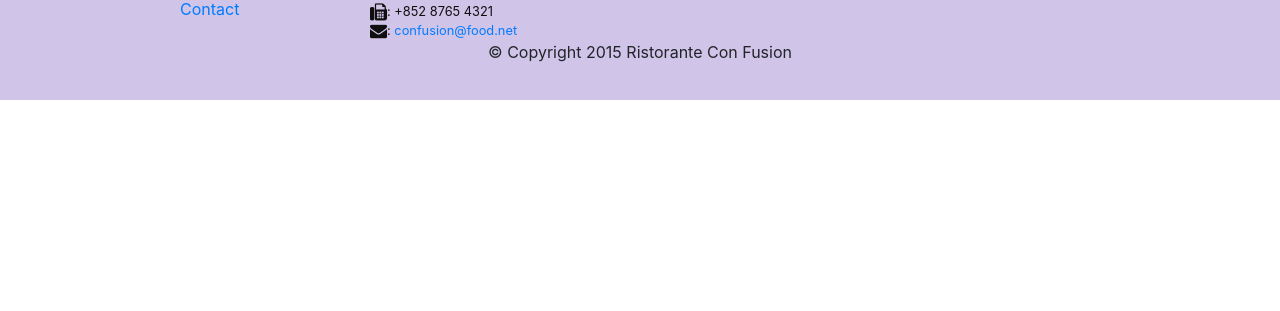
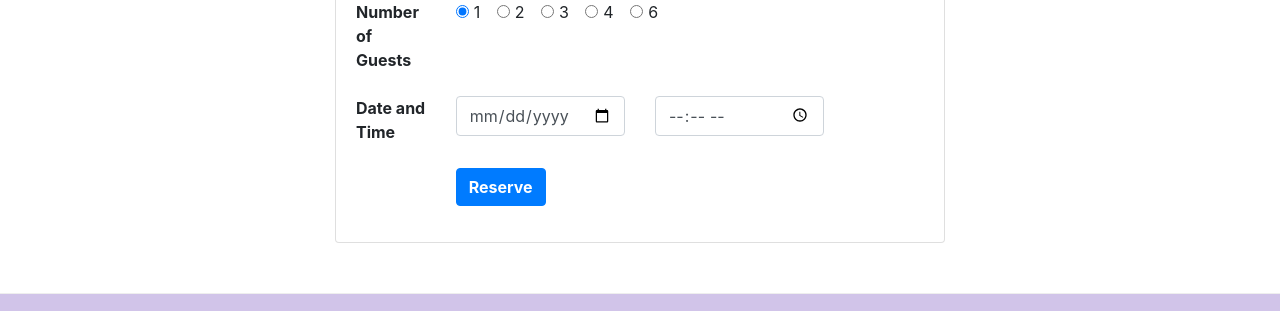
Before and after one commit to swapnilborse42/Front-End-Web-UI-Frameworks-and-Tools-Bootstrap-4-Week1, a website: page index.html in a window 1280 px wide. Shown: the part 1640-1951 px from the top of the page. Before the commit the page ends 1740 px from the top, so only its background shows below. Drawn offline with nearby package versions, Linux system fonts and the light colour scheme.

Commit message:
Week 2 complete

```diff
--- a/index.html
+++ b/index.html
@@ -45,6 +45,9 @@
                 <div class="col-12 col-sm align-self-center">
                     <img src="img/logo.png" class="img-fluid">
                 </div>
+                <div class="col-12 mt-5 mt-sm-0 col-sm-3 text-center align-self-center">
+                    <a href="#reservation" type="button" class="btn btn-sm btn-warning">Reserve table</a>
+                </div>
             </div>
         </div>
     </header>
@@ -59,7 +62,7 @@
                     <img class="d-flex mr-3 img-thumbnail align-self-center"
                             src="img/uthappizza.png" alt="Uthappizza">
                     <div class="media-body">
-                        <h2 class="mt-0">Uthappizza</h2>
+                        <h2 class="mt-0">Uthappizza <span class="badge badge-danger">HOT</span> <span class="badge badge-pill badge-secondary">$4.99</span></h2>
                         <p class="hidden-xs-down">A unique combination of Indian Uthappam (pancake) and
                             Italian pizza, topped with Cerignola olives, ripe vine
                             cherry tomatoes, Vidalia onion, Guntur chillies and
@@ -76,11 +79,12 @@
             </div>
             <div class="col-sm col-md">
                 <div class="media">
-                    <img class="d-flex mr-3 img-thumbnail align-self-center flex-last" src="img/buffet.png" alt="Buffet">
+
                     <div class="media-body flex-first">
-                        <h2 class="mt-0">Weekend Grand Buffet <span class="badge badge-danger">HOT</span></h2>
+                        <h2 class="mt-0">Weekend Grand Buffet <span class="badge badge-danger">NEW</span></h2>
                         <p class="hidden-xs-down">Featuring mouthwatering combinations with a choice of five different salads, six enticing appetizers, six main entrees and five choicest desserts. Free flowing bubbly and soft drinks. All for just $19.99 per person.</p>
                     </div>
+                    <img class="d-flex mr-3 img-thumbnail align-self-center flex-last" src="img/buffet.png" alt="Buffet">
                 </div>
             </div>
         </div>
@@ -105,7 +109,62 @@
                 </div>
             </div>
         </div>
+
     </div>
+    <div class="row row-content justify-content-center id="reservation"">
+
+            <div class="col-12 col-sm-6">
+                <div class="card">
+                    <h3 class="card-header bg-warning text-white">Reserve a Table</h3>
+                    <div class="card-body">
+
+                    <form>
+                        <div class="form-group row">
+                          <label class="col-12 col-sm-2"><STRONG>Number of Guests</STRONG></label>
+                            <div class="col">
+                                <div class="form-check form-check-inline">
+                                  <input class="form-check-input" type="radio" name="inlineRadioOptions" id="one_guest_radio" value="one" checked>
+                                  <label class="form-check-label" for="one_guest_radio">1</label>
+                                </div>
+                                <div class="form-check form-check-inline">
+                                 <input class="form-check-input" type="radio" name="inlineRadioOptions" id="two_guest_radio" value="two">
+                                 <label class="form-check-label" for="two_guest_radio">2</label>
+                                </div>
+                                <div class="form-check form-check-inline">
+                                 <input class="form-check-input" type="radio" name="inlineRadioOptions" id="three_guest_radio" value="three">
+                                 <label class="form-check-label" for="three_guest_radio">3</label>
+                                </div>
+                                <div class="form-check form-check-inline">
+                                 <input class="form-check-input" type="radio" name="inlineRadioOptions" id="four_guest_radio" value="four">
+                                 <label class="form-check-label" for="four_guest_radio">4</label>
+                                </div>
+                                <div class="form-check form-check-inline">
+                                 <input class="form-check-input" type="radio" name="inlineRadioOptions" id="six_guest_radio" value="six">
+                                 <label class="form-check-label" for="six_guest_radio">6</label>
+                                </div>
+                            </div>
+                            </div>
+                            <div class="form-group row">
+                            <label class="col-12 col-sm-2"><strong>Date and Time</strong></label>
+                            <div class="col-12 col-sm-4">
+                              <input type="date" class="form-control" id="date" placeholder="Date">
+                            </div>
+                            <div class="col-12 col-sm-4">
+                              <input type="time" class="form-control" id="time" placeholder="Time">
+                            </div>
+                            </div>
+                          <div class="form-group row">
+                            <div class="col offset-0 offset-sm-2">
+                              <button type="submit" class="btn btn-primary"><STRONG>Reserve</STRONG></button>
+                            </div>
+                          </div>
+                    </form>
+                    </div>
+                </div>
+            </div>
+
+        </div>
+
 
     <footer class="footer">
         <div class="container">
@@ -140,8 +199,8 @@
                         <a class="btn btn-social-icon" href="mailto:"><i class="fa fa-envelope-o"></i></a>
                     </div>
                 </div>
-           </div>
-           <div class="row justify-content-center">
+            </div>
+            <div class="row justify-content-center">
                 <div class="col-auto">
                     <p>© Copyright 2015 Ristorante Con Fusion</p>
                 </div>
```
Also changed, not shown: Week2 Assignment.png (added).
